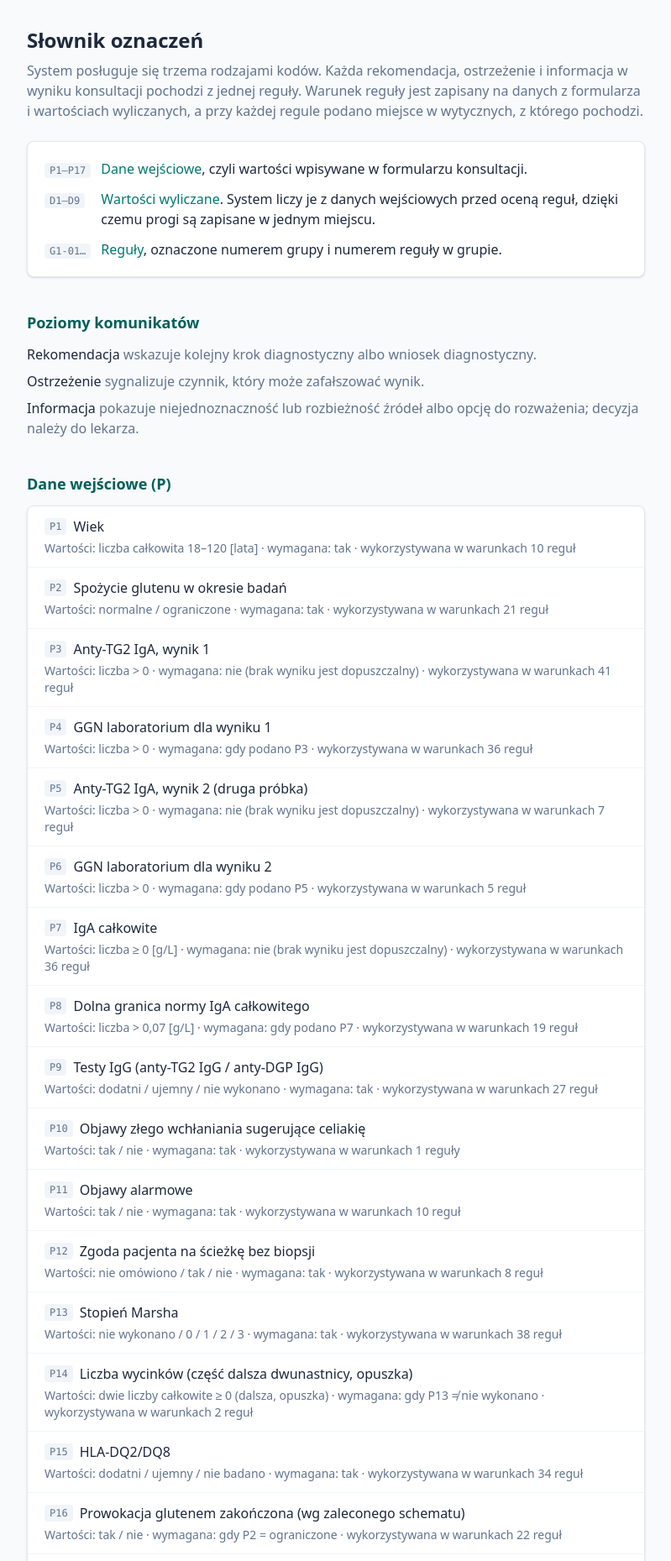
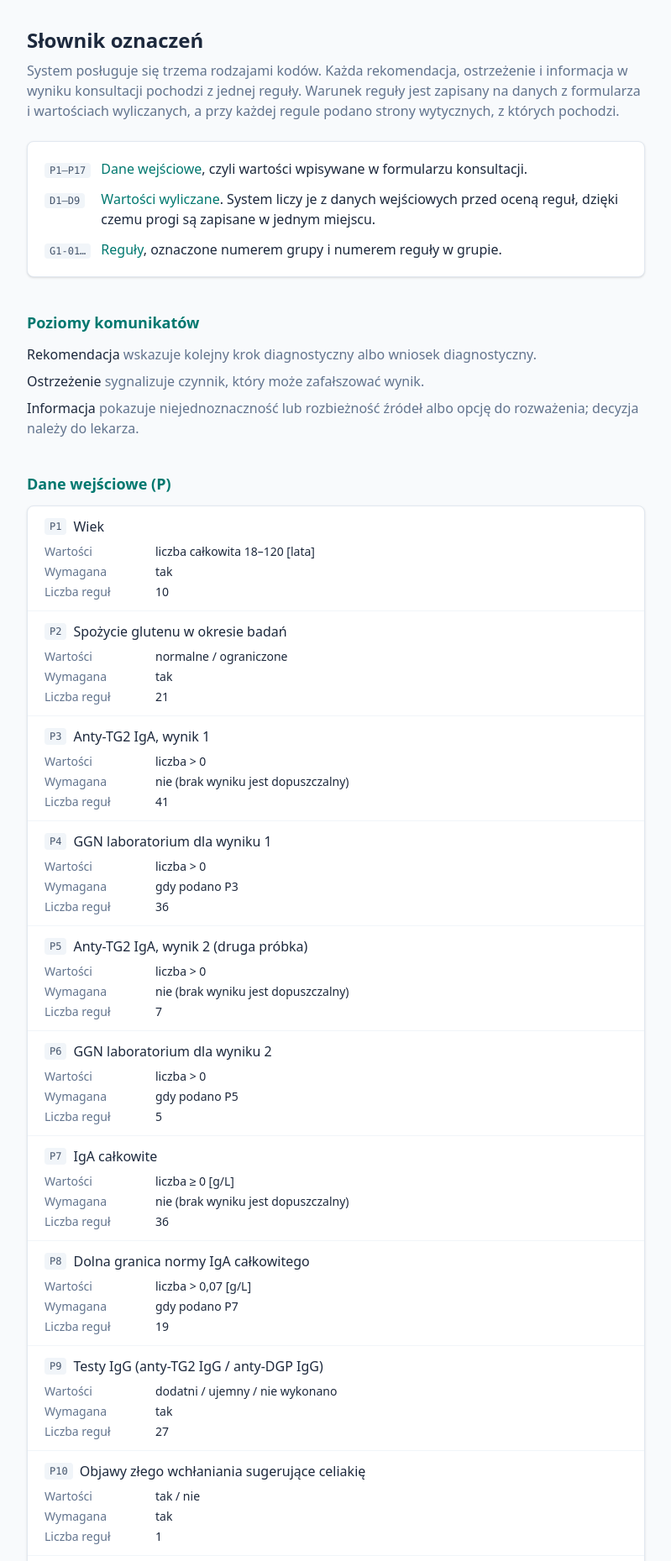
Before and after one commit to g0rzki/diagnostic-dss, a Flask app: page /slownik in a window 1280 px wide. Shown: the part 61-1920 px from the top of the page at 84% size, without its empty margins (240-1039 px from the left). Run offline with Flask 3, Linux system fonts and the light colour scheme; style sheets or scripts are compiled from the project's sources; some libraries are stand-ins or nearby versions.

Commit message:
feat: simplify glossary entries and unify brand colour

```diff
--- a/app/routes.py
+++ b/app/routes.py
@@ -88,6 +88,7 @@ def glossary():
         derived=derived_entries(base),
         groups=rules_by_group(base),
         sources=source_entries(base),
+        ptge_name=base.sources["ptge"].name,
     )
 
 
--- a/app/static/css/input.css
+++ b/app/static/css/input.css
@@ -1,16 +1,22 @@
 @import "tailwindcss" source("../../templates");
+
+@theme {
+  --color-brand: var(--color-teal-700);
+  --color-brand-dark: var(--color-teal-800);
+  --color-brand-light: var(--color-teal-50);
+}
 
 @layer components {
   .btn-primary,
   .btn-secondary {
-    @apply inline-block rounded border px-5 py-2 font-medium focus:outline-none focus-visible:ring-2 focus-visible:ring-teal-600 focus-visible:ring-offset-2;
+    @apply inline-block rounded border px-5 py-2 font-medium focus:outline-none focus-visible:ring-2 focus-visible:ring-brand focus-visible:ring-offset-2;
   }
 
   .btn-primary {
-    @apply border-teal-700 bg-teal-700 text-white hover:bg-teal-800;
+    @apply border-brand bg-brand text-white hover:border-brand-dark hover:bg-brand-dark;
   }
 
   .btn-secondary {
-    @apply border-teal-700 bg-white text-teal-800 hover:bg-teal-50;
+    @apply border-brand bg-white text-brand hover:bg-brand-light;
   }
 }
--- a/app/templates/_macros.html
+++ b/app/templates/_macros.html
@@ -1,10 +1,10 @@
 {% macro code_badge(code, tip) %}
-  <span class="group relative inline-block align-middle">
+  <span class="group relative inline-block shrink-0 align-middle">
     <a href="{{ url_for('main.glossary') }}#{{ code }}" target="_blank" rel="noopener"
        aria-describedby="tip-{{ code }}"
-       class="rounded bg-slate-100 px-1.5 py-0.5 font-mono text-xs font-normal text-slate-500 hover:bg-teal-50 hover:text-teal-800 focus:outline-none focus-visible:ring-2 focus-visible:ring-teal-600">{{ code }}</a>
+       class="whitespace-nowrap rounded bg-slate-100 px-1.5 py-0.5 font-mono text-xs font-normal text-slate-600 hover:bg-brand-light hover:text-brand-dark focus:outline-none focus-visible:ring-2 focus-visible:ring-brand">{{ code }}</a>
     <span id="tip-{{ code }}" role="tooltip"
-          class="pointer-events-none absolute bottom-full left-0 z-10 mb-2 hidden w-72 rounded bg-slate-800 px-3 py-2 text-xs font-normal leading-snug text-white shadow-lg sm:group-hover:block sm:group-focus-within:block">
+          class="pointer-events-none absolute bottom-full left-0 z-10 mb-2 hidden w-72 whitespace-normal rounded bg-slate-800 px-3 py-2 text-xs font-normal leading-snug text-white shadow-lg sm:group-hover:block sm:group-focus-within:block">
       {{ tip }}
       <span class="mt-1 block text-slate-300">Kliknij, aby otworzyć słownik oznaczeń w nowej karcie.</span>
     </span>
--- a/app/templates/base.html
+++ b/app/templates/base.html
@@ -9,10 +9,10 @@
 <body class="flex min-h-screen flex-col bg-slate-50 text-slate-800">
   <header class="border-b border-slate-200 bg-white">
     <div class="mx-auto flex max-w-3xl flex-wrap items-center justify-between gap-x-6 gap-y-2 px-4 py-4">
-      <a href="{{ url_for('main.index') }}" class="text-lg font-semibold text-teal-700">Diagnostic DSS</a>
+      <a href="{{ url_for('main.index') }}" class="text-lg font-semibold text-brand">Diagnostic DSS</a>
       <nav class="flex gap-5 text-sm font-medium">
-        <a href="{{ url_for('main.consultation_form') }}" class="text-slate-500 hover:text-teal-700">Konsultacja</a>
-        <a href="{{ url_for('main.glossary') }}" class="text-slate-500 hover:text-teal-700">Słownik oznaczeń</a>
+        <a href="{{ url_for('main.consultation_form') }}" class="text-slate-500 hover:text-brand">Konsultacja</a>
+        <a href="{{ url_for('main.glossary') }}" class="text-slate-500 hover:text-brand">Słownik oznaczeń</a>
       </nav>
     </div>
   </header>
--- a/app/templates/consultation.html
+++ b/app/templates/consultation.html
@@ -7,7 +7,7 @@
   <div class="mt-2 flex flex-wrap gap-x-5 gap-y-2">
     {% for option in options %}
       <label class="inline-flex items-center gap-2">
-        <input type="radio" name="{{ name }}" value="{{ option }}" class="accent-teal-700"
+        <input type="radio" name="{{ name }}" value="{{ option }}" class="accent-brand"
                {% if current == option %}checked{% endif %}>
         <span>{{ option }}</span>
       </label>
@@ -18,7 +18,7 @@
 {% macro text_input(name, current, invalid) %}
   <input type="text" inputmode="decimal" id="{{ name }}" name="{{ name }}" value="{{ current or '' }}"
          {% if invalid %}aria-invalid="true"{% endif %}
-         class="w-40 rounded border px-2 py-1 focus:outline-none {{ 'border-red-500' if invalid else 'border-slate-300 focus:border-teal-600' }}">
+         class="w-40 rounded border px-2 py-1 focus:outline-none {{ 'border-red-500' if invalid else 'border-slate-300 focus:border-brand' }}">
 {% endmacro %}
 
 {% macro title(param) %}{{ param.label[:1] | upper }}{{ param.label[1:] }}{% endmacro %}
@@ -88,7 +88,7 @@
 <form method="post" action="{{ url_for('main.consultation_result') }}" class="mt-6 space-y-6" novalidate>
   {% for section in sections %}
     <section class="rounded-lg border border-slate-200 bg-white px-6 py-5 shadow-sm">
-      <h2 class="text-lg font-semibold text-teal-800">{{ section.title }}</h2>
+      <h2 class="text-lg font-semibold text-brand">{{ section.title }}</h2>
       <div class="mt-4 flex flex-col gap-6">
         {% for param in section.fields %}{{ field(param) }}{% endfor %}
       </div>
--- a/app/templates/glossary.html
+++ b/app/templates/glossary.html
@@ -2,31 +2,32 @@
 
 {% block title %}Słownik oznaczeń | Diagnostic DSS{% endblock %}
 
-{% macro code(id) %}<span class="rounded bg-slate-100 px-1.5 py-0.5 font-mono text-xs text-slate-500">{{ id }}</span>{% endmacro %}
+{% macro code(id) %}<span class="shrink-0 whitespace-nowrap rounded bg-slate-100 px-1.5 py-0.5 font-mono text-xs text-slate-600">{{ id }}</span>{% endmacro %}
 
-{% macro code_link(id) %}<a href="#{{ id }}" class="whitespace-nowrap font-mono text-xs text-teal-700 hover:underline">{{ id }}</a>{% endmacro %}
+{% macro code_link(id) %}<a href="#{{ id }}" class="whitespace-nowrap font-mono text-xs text-brand hover:underline">{{ id }}</a>{% endmacro %}
 
 {% macro capitalized(text) %}{{ text[:1] | upper }}{{ text[1:] }}{% endmacro %}
 
 {% block content %}
+{% set details = "mt-2 grid grid-cols-[7.5rem_1fr] gap-x-3 gap-y-1 text-sm" %}
 <h1 class="text-2xl font-semibold">Słownik oznaczeń</h1>
 <p class="mt-2 text-slate-500">
   System posługuje się trzema rodzajami kodów. Każda rekomendacja, ostrzeżenie i informacja w wyniku konsultacji
   pochodzi z jednej reguły. Warunek reguły jest zapisany na danych z formularza i wartościach wyliczanych,
-  a przy każdej regule podano miejsce w wytycznych, z którego pochodzi.
+  a przy każdej regule podano strony wytycznych, z których pochodzi.
 </p>
 
 <dl class="mt-6 grid gap-3 rounded-lg border border-slate-200 bg-white p-5 shadow-sm sm:grid-cols-[auto_1fr]">
   <dt>{{ code("P1–P17") }}</dt>
-  <dd><a href="#dane" class="text-teal-700 hover:underline">Dane wejściowe</a>, czyli wartości wpisywane w formularzu konsultacji.</dd>
+  <dd><a href="#dane" class="text-brand hover:underline">Dane wejściowe</a>, czyli wartości wpisywane w formularzu konsultacji.</dd>
   <dt>{{ code("D1–D9") }}</dt>
-  <dd><a href="#wartosci" class="text-teal-700 hover:underline">Wartości wyliczane</a>. System liczy je z danych wejściowych przed oceną reguł, dzięki czemu progi są zapisane w jednym miejscu.</dd>
+  <dd><a href="#wartosci" class="text-brand hover:underline">Wartości wyliczane</a>. System liczy je z danych wejściowych przed oceną reguł, dzięki czemu progi są zapisane w jednym miejscu.</dd>
   <dt>{{ code("G1-01…") }}</dt>
-  <dd><a href="#reguly" class="text-teal-700 hover:underline">Reguły</a>, oznaczone numerem grupy i numerem reguły w grupie.</dd>
+  <dd><a href="#reguly" class="text-brand hover:underline">Reguły</a>, oznaczone numerem grupy i numerem reguły w grupie.</dd>
 </dl>
 
 <section class="mt-10">
-  <h2 class="text-lg font-semibold text-teal-800">Poziomy komunikatów</h2>
+  <h2 class="text-lg font-semibold text-brand">Poziomy komunikatów</h2>
   <ul class="mt-3 space-y-2">
     {% for title, description in levels %}
       <li><span class="font-medium">{{ title }}</span> <span class="text-slate-500">{{ description }}.</span></li>
@@ -35,51 +36,63 @@
 </section>
 
 <section id="dane" class="mt-10 scroll-mt-4">
-  <h2 class="text-lg font-semibold text-teal-800">Dane wejściowe (P)</h2>
+  <h2 class="text-lg font-semibold text-brand">Dane wejściowe (P)</h2>
   <ul class="mt-3 divide-y divide-slate-100 rounded-lg border border-slate-200 bg-white shadow-sm">
     {% for entry in parameters %}
-      <li id="{{ entry.param.id }}" class="scroll-mt-4 px-5 py-3 target:bg-teal-50">
+      <li id="{{ entry.param.id }}" class="scroll-mt-4 px-5 py-3 target:bg-brand-light">
         <p class="flex items-center gap-2">{{ code(entry.param.id) }} <span class="font-medium">{{ capitalized(entry.param.label) }}</span></p>
-        <p class="mt-1 text-sm text-slate-500">
-          Wartości: {{ entry.values }} · wymagana: {{ entry.required }} · {{ entry.usage }}
-        </p>
+        <dl class="{{ details }}">
+          <dt class="text-slate-500">Wartości</dt>
+          <dd>{{ entry.values }}</dd>
+          <dt class="text-slate-500">Wymagana</dt>
+          <dd>{{ entry.required }}</dd>
+          <dt class="text-slate-500">Liczba reguł</dt>
+          <dd>{{ entry.rules | length }}</dd>
+        </dl>
       </li>
     {% endfor %}
   </ul>
 </section>
 
 <section id="wartosci" class="mt-10 scroll-mt-4">
-  <h2 class="text-lg font-semibold text-teal-800">Wartości wyliczane (D)</h2>
+  <h2 class="text-lg font-semibold text-brand">Wartości wyliczane (D)</h2>
   <ul class="mt-3 divide-y divide-slate-100 rounded-lg border border-slate-200 bg-white shadow-sm">
     {% for entry in derived %}
-      <li id="{{ entry.id }}" class="scroll-mt-4 px-5 py-3 target:bg-teal-50">
+      <li id="{{ entry.id }}" class="scroll-mt-4 px-5 py-3 target:bg-brand-light">
         <p class="flex items-center gap-2">{{ code(entry.id) }} <span class="font-medium">{{ capitalized(entry.label) }}</span></p>
-        <p class="mt-1 text-sm">{{ capitalized(entry.definition) }}</p>
-        <p class="mt-1 text-sm text-slate-500">
-          Liczona z: {% for id in entry.reads %}{{ code_link(id) }}{{ ", " if not loop.last }}{% endfor %}
-          {% if entry.rules %}
-            · bezpośrednio w regułach: {% for id in entry.rules %}{{ code_link(id) }}{{ ", " if not loop.last }}{% endfor %}
-          {% else %}
-            · używana w definicjach innych wartości
-          {% endif %}
-        </p>
+        <dl class="{{ details }}">
+          <dt class="text-slate-500">Definicja</dt>
+          <dd>{{ capitalized(entry.definition) }}</dd>
+          <dt class="text-slate-500">Liczona z</dt>
+          <dd>{% for id in entry.reads %}{{ code_link(id) }}{{ ", " if not loop.last }}{% endfor %}</dd>
+          <dt class="text-slate-500">Reguły</dt>
+          <dd>{% for id in entry.rules %}{{ code_link(id) }}{{ ", " if not loop.last }}{% endfor %}</dd>
+        </dl>
       </li>
     {% endfor %}
   </ul>
 </section>
 
 <section id="reguly" class="mt-10 scroll-mt-4">
-  <h2 class="text-lg font-semibold text-teal-800">Reguły (G)</h2>
+  <h2 class="text-lg font-semibold text-brand">Reguły (G)</h2>
   {% for group, name, scope, rules in groups %}
     <h3 class="mt-6 font-semibold">Grupa {{ group }}: {{ name }}</h3>
     <p class="text-sm text-slate-500">{{ scope }}</p>
     <ul class="mt-3 divide-y divide-slate-100 rounded-lg border border-slate-200 bg-white shadow-sm">
       {% for entry in rules %}
         {% set rule = entry.rule %}
-        <li id="{{ rule.id }}" class="scroll-mt-4 px-5 py-3 target:bg-teal-50">
+        <li id="{{ rule.id }}" class="scroll-mt-4 px-5 py-3 target:bg-brand-light">
           <p class="flex items-center gap-2">{{ code(rule.id) }} <span class="font-medium">{{ capitalized(rule.name) }}</span></p>
-          <p class="mt-1 text-sm">Poziom: {{ rule.level.value }}. Warunek: {{ rule.condition_text }}.</p>
-          <p class="mt-1 text-sm text-slate-500">Źródło: {{ entry.source }}. {{ entry.ptge }}.</p>
+          <dl class="{{ details }}">
+            <dt class="text-slate-500">Poziom</dt>
+            <dd>{{ rule.level.value }}</dd>
+            <dt class="text-slate-500">Warunek</dt>
+            <dd>{{ rule.condition_text }}</dd>
+            <dt class="text-slate-500">Źródło</dt>
+            <dd>{{ entry.source }}</dd>
+            <dt class="text-slate-500">{{ ptge_name }}</dt>
+            <dd>{{ entry.ptge }}</dd>
+          </dl>
         </li>
       {% endfor %}
     </ul>
@@ -87,7 +100,7 @@
 </section>
 
 <section class="mt-10">
-  <h2 class="text-lg font-semibold text-teal-800">Źródła</h2>
+  <h2 class="text-lg font-semibold text-brand">Źródła</h2>
   <p class="mt-2 text-sm text-slate-500">
     Gdy źródła są zgodne albo PTG-E nie odnosi się do zagadnienia, kierunek reguły pochodzi z ESsCD.
     Gdy się różnią, kierunek wyznacza PTG-E, a stanowisko ESsCD jest podane we wniosku reguły.
@@ -97,7 +110,7 @@
       <li class="rounded-lg border border-slate-200 bg-white p-4 shadow-sm">
         <p class="font-medium">{{ source.name }}</p>
         <p class="mt-1">{{ source.citation }}
-          <a href="https://doi.org/{{ source.doi }}" target="_blank" rel="noopener" class="whitespace-nowrap text-teal-700 hover:underline">doi:{{ source.doi }}</a></p>
+          <a href="https://doi.org/{{ source.doi }}" target="_blank" rel="noopener" class="whitespace-nowrap text-brand hover:underline">doi:{{ source.doi }}</a></p>
         <p class="mt-1 text-slate-500">{{ source.role }}</p>
       </li>
     {% endfor %}
--- a/app/templates/result.html
+++ b/app/templates/result.html
@@ -5,7 +5,7 @@
 
 {% block content %}
 {% set level_borders = {
-  "rekomendacja": "border-l-teal-600",
+  "rekomendacja": "border-l-brand",
   "ostrzeżenie": "border-l-amber-500",
   "informacja": "border-l-slate-400",
 } %}
@@ -25,7 +25,7 @@
   {% set rules = result.at_level(level) %}
   {% if rules %}
     <section class="mt-8">
-      <h2 class="text-lg font-semibold text-teal-800">{{ title }}</h2>
+      <h2 class="text-lg font-semibold text-brand">{{ title }}</h2>
       <p class="text-sm text-slate-500">{{ level.value | capitalize }} {{ description }}.</p>
       <ul class="mt-3 space-y-3">
         {% for rule in rules %}
```
Also changed, not shown: app/glossary.py (+13 -10 lines), tests/integration/test_glossary.py (+2 -2 lines), tests/unit/test_glossary.py (+15 -7 lines).
